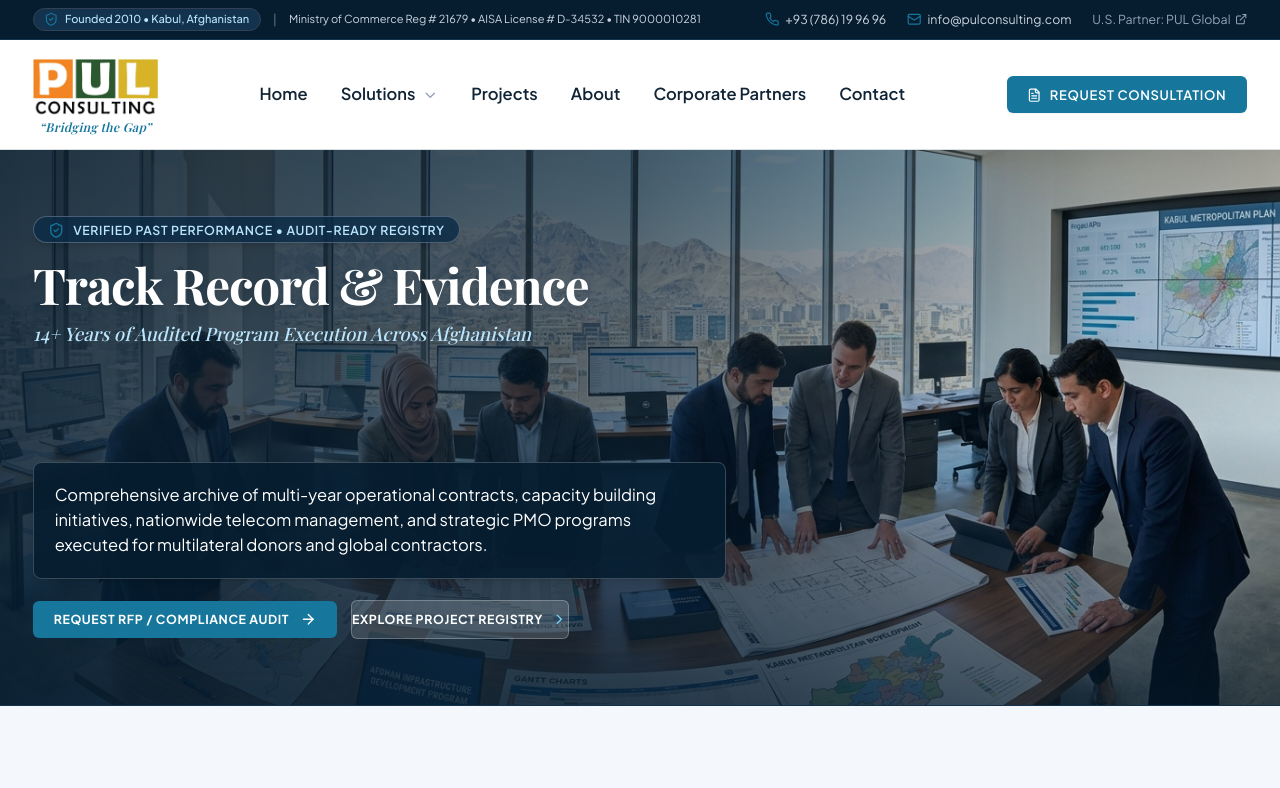
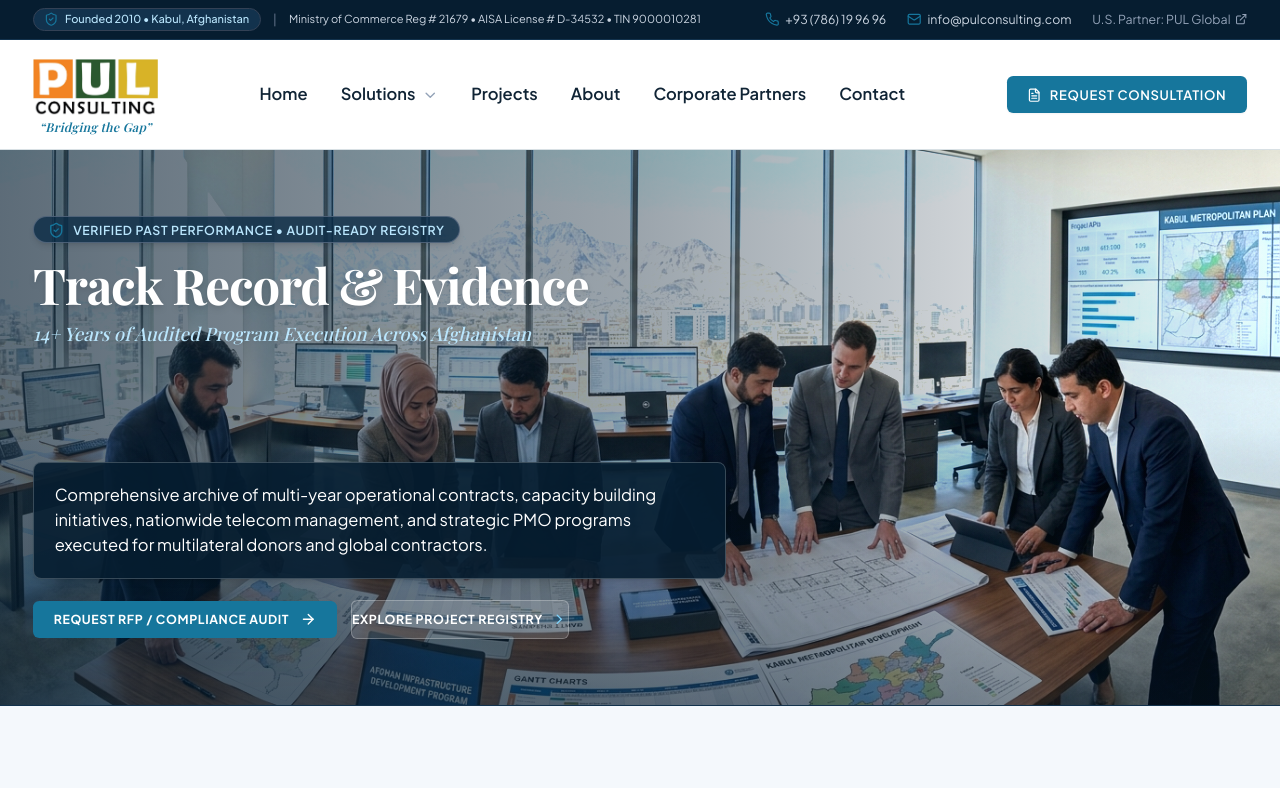
Before and after one commit to ashafiee1979-netizen/pul-consulting-website, a Next.js app: page /projects in a window 1280 px wide. Shown: the top 788 px of the page. Built offline with nearby package versions, Linux system fonts and the light colour scheme; a web font is replaced by a local one.

Commit message:
style: brighten main hero pictures by 20% and align lighting across all pages

```diff
--- a/app/about/page.tsx
+++ b/app/about/page.tsx
@@ -52,18 +52,18 @@ export default function AboutPage() {
       <main className="flex-1">
         {/* About & Partners Page Hero - Bright Panoramic Executive Banner */}
         <section className="relative bg-corp-navyDark text-white py-12 sm:py-16 lg:py-18 overflow-hidden border-b border-corp-navySubtle">
-          {/* Panoramic Background Image */}
+          {/* Panoramic Background Image - 20% Brighter & Aligned */}
           <div className="absolute inset-0 z-0">
             <Image
               src="/assets/photos/about-hero.jpg"
               alt="PUL Consulting Institutional Governance & Global Partner Synergies"
               fill
-              className="object-cover object-center filter brightness-[1.05] contrast-[1.02]"
+              className="object-cover object-center filter brightness-[1.22] contrast-[1.03]"
               priority
             />
-            {/* Lighter Gradient Overlays preserving sunlight and vista */}
-            <div className="absolute inset-0 bg-gradient-to-r from-corp-navyDark/85 via-corp-navyDark/60 to-corp-navyDark/25 lg:to-transparent" />
-            <div className="absolute inset-0 bg-gradient-to-t from-corp-navyDark/65 via-transparent to-black/20" />
+            {/* Soft Balanced Gradient Overlays preserving sunlight and vista */}
+            <div className="absolute inset-0 bg-gradient-to-r from-corp-navyDark/65 via-corp-navyDark/40 to-transparent" />
+            <div className="absolute inset-0 bg-gradient-to-t from-corp-navyDark/45 via-transparent to-transparent" />
           </div>
 
           {/* Hero Content with Animated Typography */}
--- a/app/projects/page.tsx
+++ b/app/projects/page.tsx
@@ -26,18 +26,18 @@ export default function ProjectsPage() {
       <main className="flex-1">
         {/* Projects Page Hero - Bright, Elegant Panoramic Executive Banner */}
         <section className="relative bg-corp-navyDark text-white py-12 sm:py-16 lg:py-18 overflow-hidden border-b border-corp-navySubtle">
-          {/* Panoramic Background Image */}
+          {/* Panoramic Background Image - 20% Brighter & Aligned */}
           <div className="absolute inset-0 z-0">
             <Image
               src="/assets/photos/projects-hero.jpg"
               alt="PUL Consulting Audited Program Execution and Project Delivery"
               fill
-              className="object-cover object-center filter brightness-[1.05] contrast-[1.02]"
+              className="object-cover object-center filter brightness-[1.22] contrast-[1.03]"
               priority
             />
-            {/* Lighter Gradient Overlays preserving sunlight and vista */}
-            <div className="absolute inset-0 bg-gradient-to-r from-corp-navyDark/85 via-corp-navyDark/60 to-corp-navyDark/25 lg:to-transparent" />
-            <div className="absolute inset-0 bg-gradient-to-t from-corp-navyDark/65 via-transparent to-black/20" />
+            {/* Soft Balanced Gradient Overlays preserving sunlight and vista */}
+            <div className="absolute inset-0 bg-gradient-to-r from-corp-navyDark/65 via-corp-navyDark/40 to-transparent" />
+            <div className="absolute inset-0 bg-gradient-to-t from-corp-navyDark/45 via-transparent to-transparent" />
           </div>
 
           {/* Hero Content with Animated Typography */}
--- a/app/services/page.tsx
+++ b/app/services/page.tsx
@@ -217,18 +217,18 @@ export default function ServicesPage() {
       <main className="flex-1">
         {/* Solutions Page Hero - Bright, Shorter Panoramic Executive Visual & Animated Typography */}
         <section className="relative bg-corp-navyDark text-white py-12 sm:py-16 lg:py-18 overflow-hidden border-b border-corp-navySubtle">
-          {/* Panoramic Background Image - Bright and Unobstructed */}
+          {/* Panoramic Background Image - 20% Brighter & Aligned */}
           <div className="absolute inset-0 z-0">
             <Image
               src="/assets/services/solutions-hero.jpg"
               alt="PUL Consulting Strategic Advisory & Field Operations"
               fill
-              className="object-cover object-center filter brightness-[1.05] contrast-[1.02]"
+              className="object-cover object-center filter brightness-[1.22] contrast-[1.03]"
               priority
             />
-            {/* Lighter Gradient Overlays: Preserving bright natural light and executive boardroom */}
-            <div className="absolute inset-0 bg-gradient-to-r from-corp-navyDark/80 via-corp-navyDark/55 to-corp-navyDark/20 lg:to-transparent" />
-            <div className="absolute inset-0 bg-gradient-to-t from-corp-navyDark/60 via-transparent to-black/20" />
+            {/* Soft Balanced Gradient Overlays: Preserving bright natural light and executive boardroom */}
+            <div className="absolute inset-0 bg-gradient-to-r from-corp-navyDark/65 via-corp-navyDark/40 to-transparent" />
+            <div className="absolute inset-0 bg-gradient-to-t from-corp-navyDark/45 via-transparent to-transparent" />
           </div>
 
           {/* Hero Content with Animated Typography */}
--- a/components/HeroSection.tsx
+++ b/components/HeroSection.tsx
@@ -169,20 +169,20 @@ export default function HeroSection({ onOpenConsultation }: HeroSectionProps) {
         id="hero"
         className="relative min-h-[460px] sm:min-h-[490px] lg:min-h-[520px] flex items-center bg-slate-900 overflow-hidden text-white py-12 sm:py-16"
       >
-        {/* Full-bleed Panoramic Background Image */}
+        {/* Full-bleed Panoramic Background Image - 20% Brighter & Aligned */}
         <div className="absolute inset-0 z-0">
           <Image
             src="/assets/photos/kabul-executive-hero.jpg"
             alt="PUL Consulting executive strategy center overlooking Kabul valley and the Hindu Kush mountains"
             fill
-            className="object-cover object-[center_35%] transform scale-100 transition-transform duration-1000 ease-out"
+            className="object-cover object-[center_35%] transform scale-100 transition-transform duration-1000 ease-out filter brightness-[1.20] contrast-[1.04]"
             priority
             quality={95}
           />
 
-          {/* Subtle multi-stop gradient scrim to preserve clarity of the mountain landscape and team */}
-          <div className="absolute inset-0 bg-gradient-to-r from-corp-navyDark/85 via-corp-navyDark/50 to-transparent/15" />
-          <div className="absolute inset-0 bg-gradient-to-t from-corp-navyDark/75 via-transparent to-corp-navyDark/30" />
+          {/* Balanced soft gradient scrims preserving clarity, sunlight and mountain vista */}
+          <div className="absolute inset-0 bg-gradient-to-r from-corp-navyDark/65 via-corp-navyDark/35 to-transparent/10" />
+          <div className="absolute inset-0 bg-gradient-to-t from-corp-navyDark/50 via-transparent to-black/10" />
         </div>
 
         {/* Foreground Content */}
```
